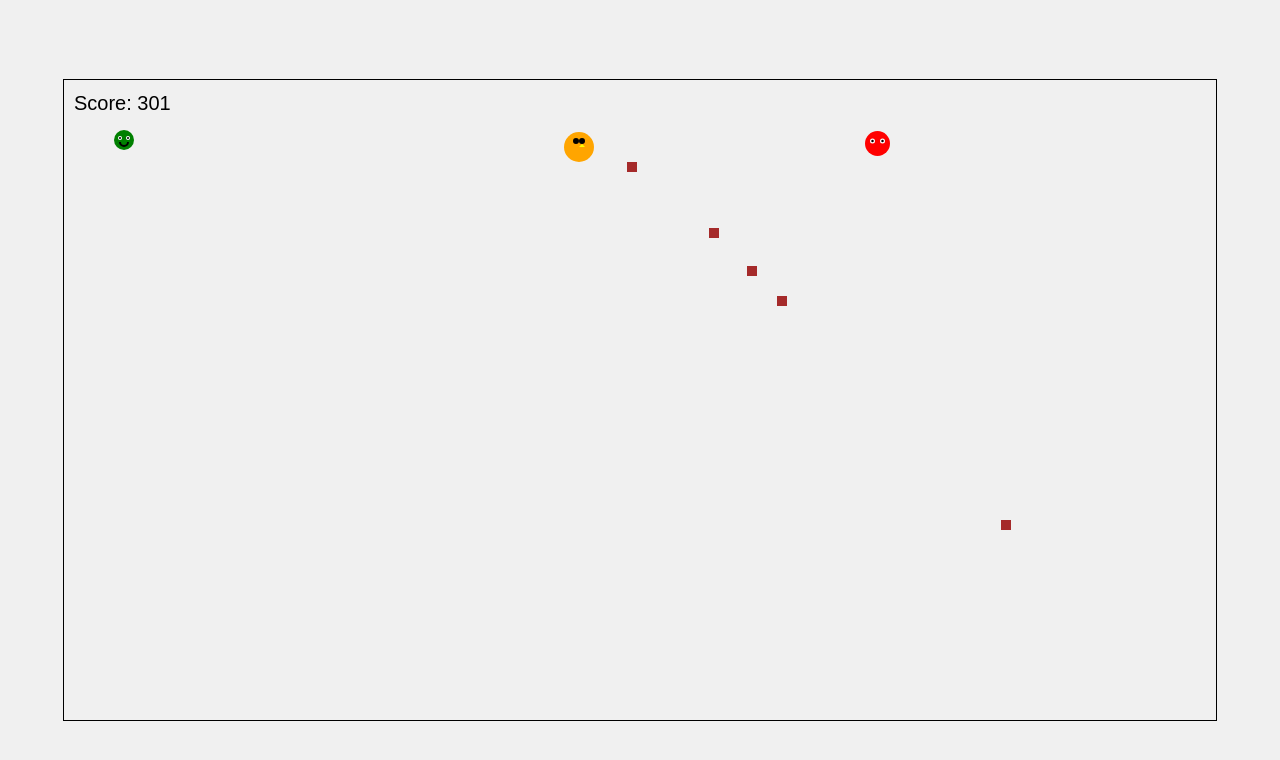
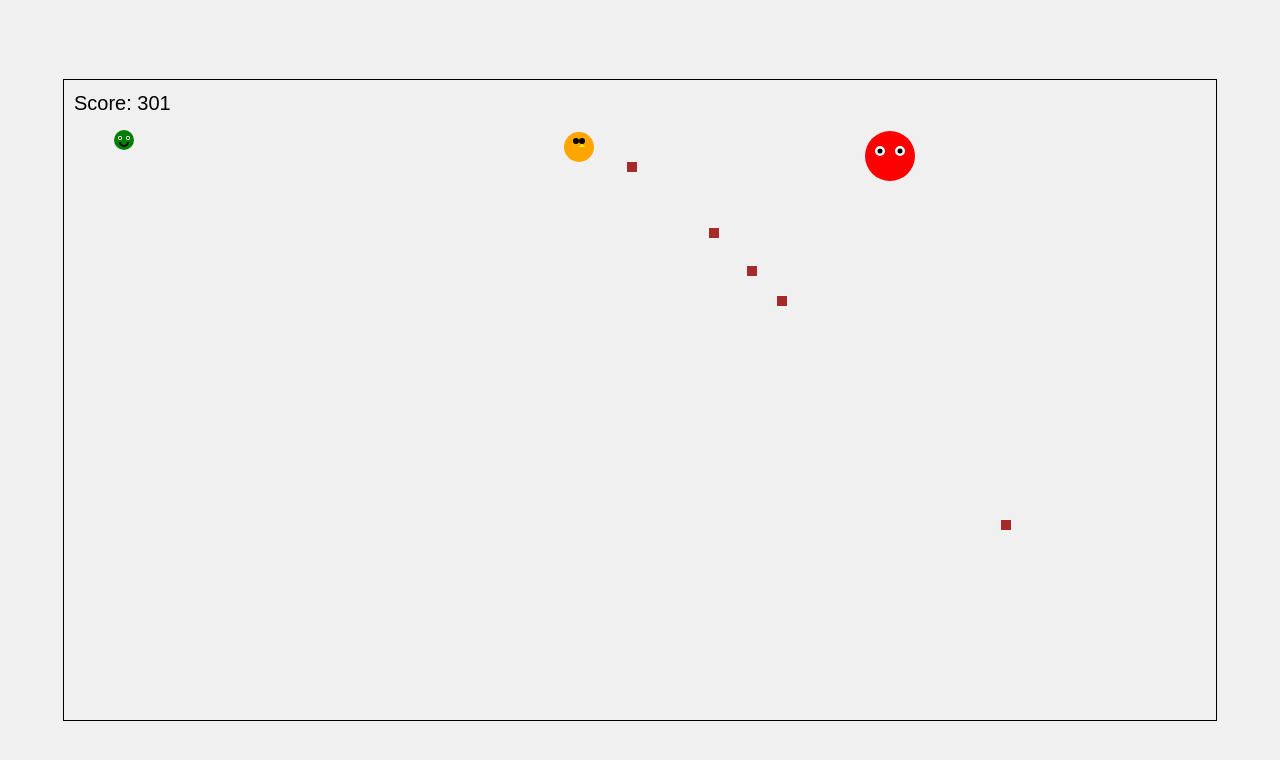
Before and after one commit to ShuaMorg/Duke, a plain HTML site: page index.html in a window 1280 px wide. Drawn offline with Linux system fonts and the light colour scheme.

Commit message:
Update index.html
Made Fox twice as big

```diff
--- a/index.html
+++ b/index.html
@@ -49,7 +49,7 @@
     let fox = {
         x: canvas.width - 50,
         y: 50,
-        size: 25,
+        size: 50,
         speed: chicken.speed / 2 // Set fox speed to half of chicken speed
     };
 
```
